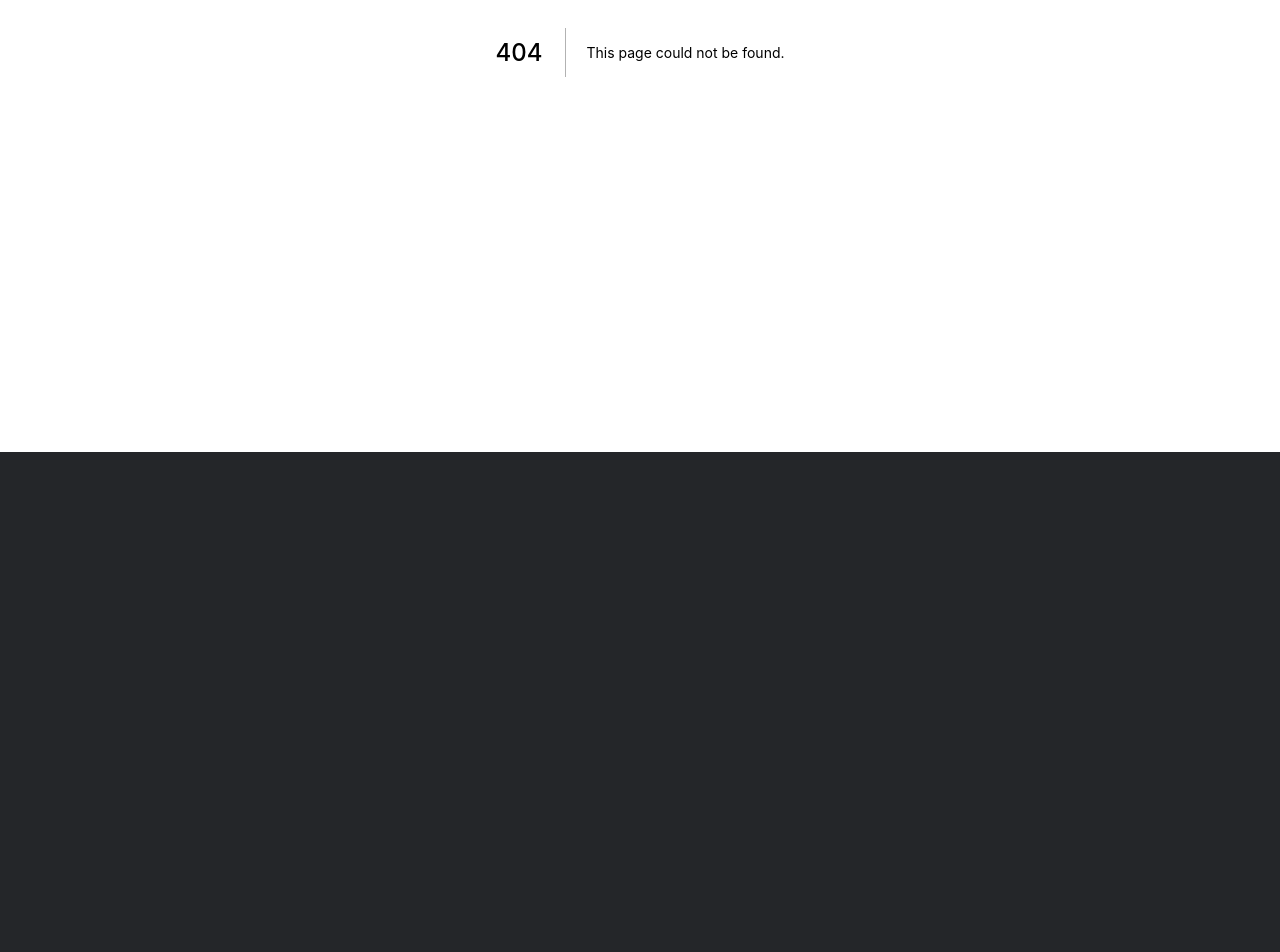
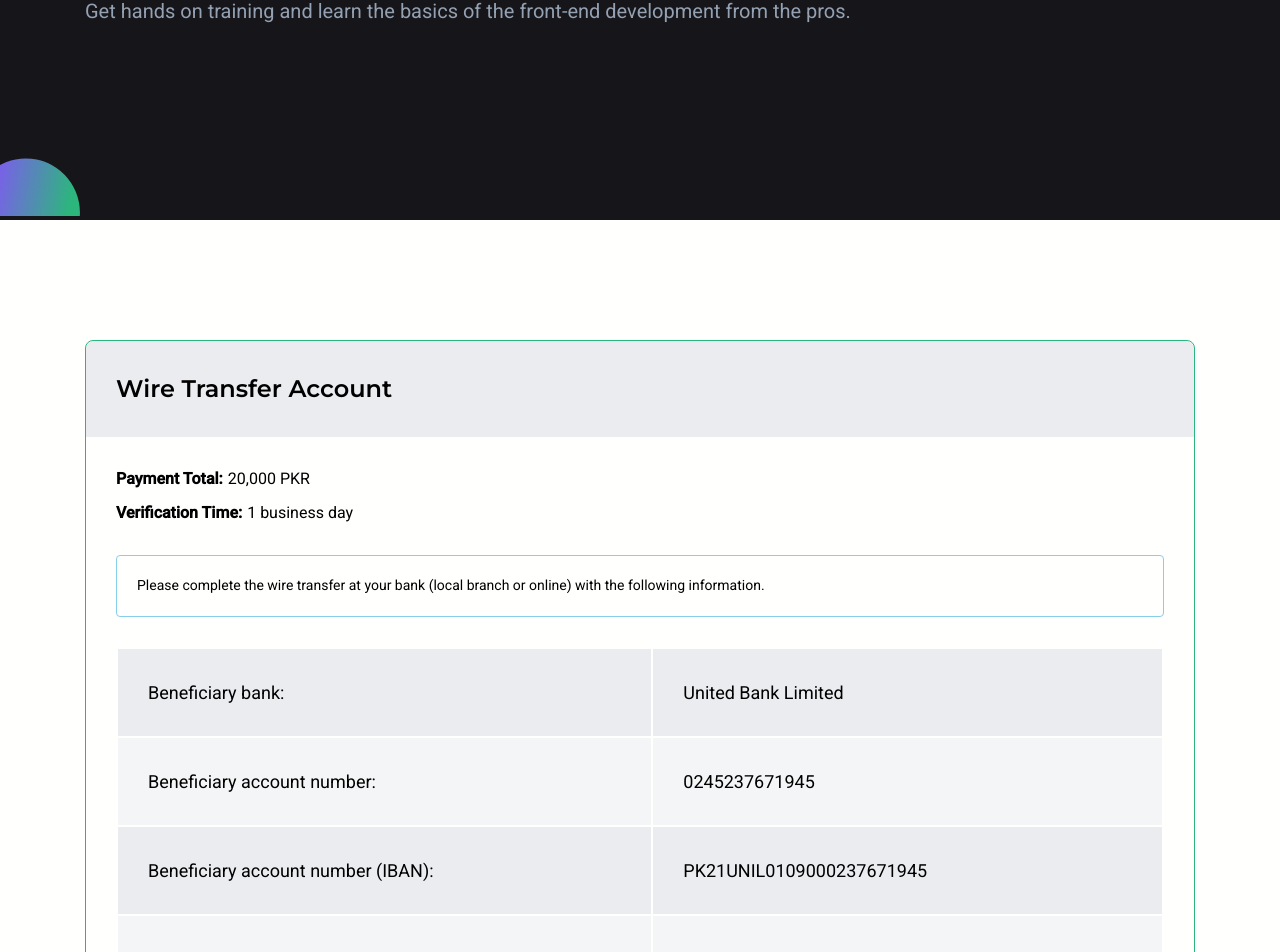
Before and after one commit to thearslankhalid/topcamp-website, a Next.js app: page /payment-details in a window 1280 px wide. Before the commit this address had no page. Shown: the part 348-1300 px from the top of the page. Before the commit the page ends 800 px from the top, so only its background shows below. Built offline with nearby package versions, Linux system fonts and the light colour scheme.

Commit message:
New: add payment details page

```diff
--- /dev/null
+++ b/src/components/common/Hero.js
@@ -0,0 +1,42 @@
+import Image from 'next/image'
+import PropTypes from 'prop-types';
+import styles from '@/styles/components/apply/hero.module.scss'
+
+export default function Hero({ title, gradientTitle, paragraph }) {
+  return (
+    <section className={styles.heroSection}>
+      <div className={styles.smallCircle}>
+        <Image width={80} height={80} src="/assets/circle-sm.svg" alt="A circle filled with gradient" />
+      </div>
+      <div className={styles.largeCircle}>
+        <Image width={250} height={250} src="/assets/circle-lg.svg" alt="A circle filled with gradient" />
+      </div>
+      <div className='container'>
+        <div className='row'>
+          <div className='col-lg-12'>
+            <header className={styles.header}>
+              <h1 className={styles.title}>
+                <span className={styles.gradient}>{gradientTitle}</span>
+                <br />
+                <span>{title}</span>
+              </h1>
+              <p className={styles.lead}>{paragraph}</p>
+            </header>
+          </div>
+        </div>
+      </div>
+    </section>
+  )
+}
+
+Hero.propTypes = {
+  title: PropTypes.string,
+  gradientTitle: PropTypes.string,
+  paragraph: PropTypes.string,
+}
+
+Hero.defaultProps = {
+  title: "application form",
+  gradientTitle: "Front-end bootcamp",
+  paragraph: "Get hands on training and learn the basics of the front-end development from the pros."
+};
--- a/src/pages/_document.js
+++ b/src/pages/_document.js
@@ -30,7 +30,7 @@ class MyDocument extends Document {
             crossOrigin={true}
           />
           <link
-            href="https://fonts.googleapis.com/css2?family=Montserrat:wght@500;600;700&family=Roboto&display=swap"
+            href="https://fonts.googleapis.com/css2?family=Montserrat:wght@500;600;700&family=Roboto:wght@400;500&display=swap"
             rel="stylesheet"
           />
           <link
--- /dev/null
+++ b/src/pages/payment-details.js
@@ -0,0 +1,122 @@
+import Head from 'next/head';
+import PropTypes from 'prop-types';
+import Hero from '@/components/common/Hero';
+import Footer from '@/components/common/Footer';
+import TopNav from '@/components/common/TopNav';
+import styles from '@/styles/components/payment-details/payment.module.scss';
+
+const InfoList = ({ info }) => (
+  <ul className={styles.infoList}>
+    {info.map((infoItem, index) => (
+      <li key={`info-list-item-${index}`}>
+        <span>{infoItem.label}:</span>
+        <span>{infoItem.value}</span>
+      </li>
+    ))}
+  </ul>
+);
+
+InfoList.propTypes = {
+  info: PropTypes.array.isRequired,
+};
+
+const infoDetails = [
+  {
+    label: 'Payment Total',
+    value: '20,000 PKR',
+  },
+  {
+    label: 'Verification Time',
+    value: '1 business day',
+  },
+];
+
+const InfoTable = ({ tableData }) => (
+  <table className={styles.infoTable}>
+    <tbody>
+      {tableData.map((tableRow, index) => (
+        <tr key={`table-row-${index}`}>
+          <td>{tableRow.label}:</td>
+          <td>{tableRow.value}</td>
+        </tr>
+      ))}
+    </tbody>
+  </table>
+);
+
+InfoTable.propTypes = {
+  tableData: PropTypes.array.isRequired,
+};
+
+const tableData = [
+  {
+    label: 'Beneficiary bank',
+    value: 'United Bank Limited',
+  },
+  {
+    label: 'Beneficiary account number',
+    value: '0245237671945',
+  },
+  {
+    label: 'Beneficiary account number (IBAN)',
+    value: 'PK21UNIL0109000237671945',
+  },
+  {
+    label: 'Beneficiary name',
+    value: 'ARSLAN KHALID',
+  },
+  {
+    label: 'Beneficiary bank address',
+    value: 'Talagang Road, Chakwal Pakistan',
+  },
+  {
+    label: 'Branch code',
+    value: '0245',
+  },
+  {
+    label: 'Swift code',
+    value: 'UNILPKKA',
+  }
+];
+
+export default function PaymentDetails() {
+  return (
+    <div>
+      <Head>
+        <title>TopCamp Payment Details</title>
+      </Head>
+
+      <main className={styles.main}>
+        <TopNav showApplyButton={false} />
+        <Hero gradientTitle="Payment Details" title="for bootcamp" />
+        <div className="container">
+          <div className="row">
+            <div className="col-12">
+              <div className={styles.contentBox}>
+                <div className={styles.blockHeader}>Wire Transfer Account</div>
+                <div>
+                  <InfoList info={infoDetails} />
+                  <div className={styles.infoBox}>
+                    <p>
+                      Please complete the wire transfer at your bank (local branch
+                      or online) with the following information.
+                    </p>
+                  </div>
+                  <div className={styles.tableContainer}>
+                    <InfoTable tableData={tableData} />
+                  </div>
+                  <div className={styles.infoBox}>
+                    <p>
+                    Please share your receipt via email at contact.topcamp@gmail.com or Whatsapp to +92-304-8790282, after transferring the amount.
+                    </p>
+                  </div>
+                </div>
+              </div>
+            </div>
+          </div>
+        </div>
+        <Footer />
+      </main>
+    </div>
+  );
+}
--- /dev/null
+++ b/src/styles/components/payment-details/payment.module.scss
@@ -0,0 +1,105 @@
+@use '@/styles/colors' as *;
+@use '@/styles/responsive' as *;
+@use '@/styles/fonts' as *;
+
+.main {
+  background-color: $primary-color;
+}
+
+.contentBox {
+  border: 1px solid $tertiary-color;
+  border-radius: 8px;
+  padding: 30px;
+  margin-block: 120px;
+
+  @include xsOnly() {
+    padding: 20px;
+    margin-block: 80px;
+  }
+
+  h2 {
+    margin-block: 0;
+  }
+}
+
+.blockHeader {
+  border-radius: 8px 8px 0 0;
+  padding: 30px;
+  background-color: rgba($color: $gray-100, $alpha: 0.2);
+  margin: -30px -30px 0 -30px;
+  font-family: $secondary-font;
+  font-weight: $fw-600;
+  font-size: 24px;
+  line-height: 1.5;
+
+  @include xsOnly() {
+    padding: 20px;
+    margin: -20px -20px 0 -20px;
+  }
+}
+
+.infoList {
+  display: flex;
+  flex-direction: column;
+  gap: 10px;
+  margin-block: 30px;
+
+  @include xsOnly() {
+    margin-block: 20px;
+  }
+
+  li {
+    font-size: 16px;
+    line-height: 1.5;
+    display: flex;
+    gap: 5px;
+  }
+
+  span:first-child {
+    font-weight: $fw-600;
+  }
+}
+
+.tableContainer {
+  width: 100%;
+  overflow: scroll;
+}
+
+.infoTable {
+  width: 100%;
+
+  td {
+    padding: 30px;
+    font-size: 18px;
+    line-height: 1.5;
+
+    @include xsOnly() {
+      padding: 15px;
+    }
+  }
+
+  tr:nth-child(odd) {
+    background-color: rgba($color: $gray-100, $alpha: 0.2);
+  }
+
+  tr:nth-child(even) {
+    background-color: rgba($color: $gray-100, $alpha: 0.1);
+  }
+}
+
+.infoBox {
+  padding: 20px;
+  border: 1px solid skyblue;
+  border-radius: 4px;
+  margin-block: 30px;
+
+  @include xsOnly() {
+    margin-block: 20px;
+  }
+
+  p {
+    font-size: 14px;
+    line-height: 1.4;
+    margin-block: 0;
+  }
+}
```
Also changed, not shown: src/components/common/CtaSection.js (+17 -8 lines), src/components/common/FaqSection.js (+18 -2 lines).
